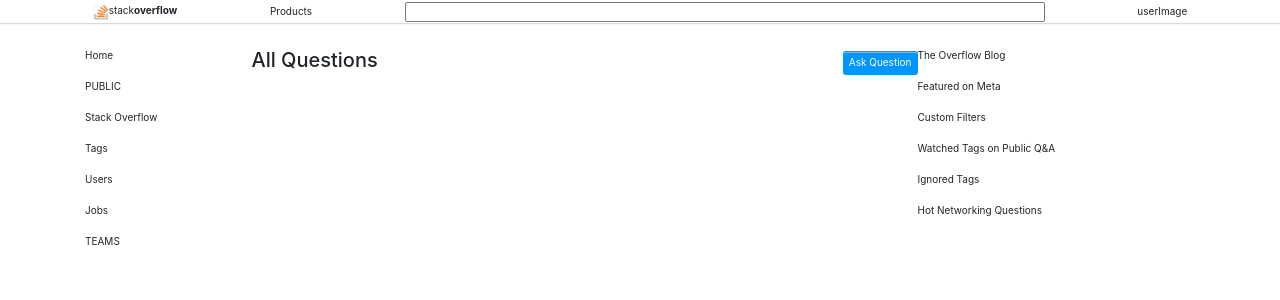
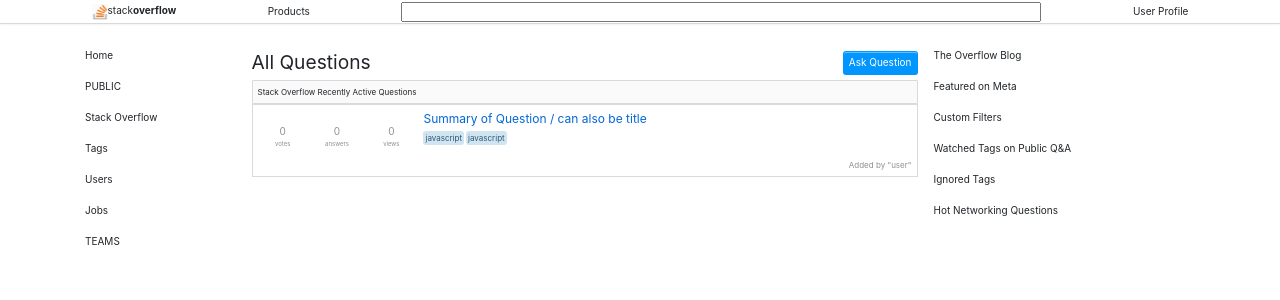
Before and after one commit to natpag/StackOverflowMock, a React (Create React App) app in the folder ClientApp/: page / in a window 1280 px wide. Shown: the top 300 px of the page. Built offline with nearby package versions, Linux system fonts and the light colour scheme.

Commit message:
finishedBasicHomeCss

```diff
--- a/ClientApp/src/components/NavMenu/index.jsx
+++ b/ClientApp/src/components/NavMenu/index.jsx
@@ -31,7 +31,7 @@
         </p>
         <p>Products</p>
         <input type="text" class="searchBar"></input>
-        <p>userImage</p>
+        <p>User Profile</p>
       </header>
     )
   }
--- a/ClientApp/src/custom.scss
+++ b/ClientApp/src/custom.scss
@@ -90,7 +90,7 @@
 
 .homePage {
   display: grid;
-  grid-template-rows: 2rem 2rem 10rem 10rem 10rem 10rem;
+  grid-template-rows: 2rem 2rem 2rem 10rem 10rem 10rem 10rem;
   grid-template-columns: 15% 25% 35% 25%;
 }
 
@@ -104,13 +104,17 @@
   grid-row-start: 2;
   grid-column-start: 2;
   grid-column-end: 3;
-  margin-top: 1rem;
+}
+
+.allQuestionsHeader {
+  font-size: 1.2rem;
 }
 
 .rightSection {
   grid-row-start: 2;
   grid-column-start: 4;
   grid-column-end: 5;
+  padding-left: 1rem;
 }
 
 .questionButton {
@@ -131,3 +135,101 @@
   border: 1px solid transparent;
   line-height: 1.15384615;
 }
+
+.centerSection {
+  grid-row-start: 3;
+  grid-column-start: 2;
+  grid-column-end: 4;
+  margin-top: 1rem;
+}
+
+.centerHeader {
+  font-size: 8px;
+  padding: 5px;
+  border: 0.5px solid #dadada;
+  background-color: #fafafb;
+  margin: 0;
+  border-top-right-radius: 1px;
+  border-top-left-radius: 1px;
+}
+
+.questionBox {
+  padding: 5px;
+  border: 0.5px solid #dadada;
+}
+
+.votes {
+  display: inline-block;
+  height: 38px;
+  min-width: 38px;
+  margin: 0 3px 0 0;
+  font-size: 11px;
+  padding: 7px 6px;
+  text-align: center;
+  color: #948d95;
+}
+
+.answers {
+  display: inline-block;
+  margin: 0 3px 0 0;
+  min-width: 44px;
+  height: auto;
+  font-size: 11px;
+  padding: 6px;
+  border: 1px solid transparent;
+  border-radius: 3px;
+  color: #948d95;
+  text-align: center;
+}
+
+.views {
+  display: inline-block;
+  height: 38px;
+  min-width: 40px;
+  margin: 0 7px 0 0;
+  font-size: 11px;
+  color: #948d95;
+  padding: 7px 6px;
+  text-align: center;
+}
+
+span {
+  font-size: 10px;
+  padding: 1rem;
+  margin: 0;
+  color: #948d95;
+}
+
+.label {
+  font-size: 6px;
+  color: #948d95;
+}
+
+.mini-counts {
+  margin-bottom: 4px;
+}
+
+.summary {
+  display: inline-block;
+  width: auto;
+  margin: 0;
+  overflow: hidden;
+  font-size: 12px;
+}
+
+.post-tag {
+  color: #2c5777;
+  background-color: #d1e5f1;
+  font-size: 8px;
+  border-color: transparent;
+  border-radius: 3px;
+  padding: 0.25em;
+  margin: 2px 2px 2px 0;
+}
+
+.startedBy {
+  padding: 0;
+  font-size: 8px;
+  text-align-last: right;
+  color: #948d95;
+}
--- a/ClientApp/src/pages/Home.jsx
+++ b/ClientApp/src/pages/Home.jsx
@@ -21,12 +21,52 @@
           </section>
           <p>TEAMS</p>
         </section>
-
         <section className="allQuestions">
-          <h5>All Questions</h5>
+          <p class="allQuestionsHeader">All Questions</p>
         </section>
         <section className="questionButton">
           <button className="button">Ask Question</button>
+        </section>
+        <section className="centerSection">
+          <section className="centerContainer">
+            <div className="boxed centerHeader">
+              Stack Overflow Recently Active Questions
+            </div>
+            <section className="boxed questionBox">
+              <div className="votes">
+                <div className="mini-counts">
+                  <span title>0</span>
+                  <div className="label">votes</div>
+                </div>
+              </div>
+              <div className="answers">
+                <div className="mini-counts">
+                  <span title>0</span>
+                  <div className="label">answers</div>
+                </div>
+              </div>
+              <div className="views">
+                <div className="mini-counts">
+                  <span title>0</span>
+                  <div className="label">views</div>
+                </div>
+              </div>
+              <section className="summary">
+                <Link to="/answer">
+                  Summary of Question / can also be title
+                </Link>
+                <section className="tags">
+                  <Link to="/answer" class="post-tag">
+                    javascript
+                  </Link>
+                  <Link to="/answer" class="post-tag">
+                    javascript
+                  </Link>
+                </section>
+              </section>
+              <section className="startedBy">Added by "user"</section>
+            </section>
+          </section>
         </section>
         <section className="rightSection">
           <section className="overflowBlog">
```
Also changed, not shown: ClientApp/src/components/HomePage/leftSidebar.jsx (added).
